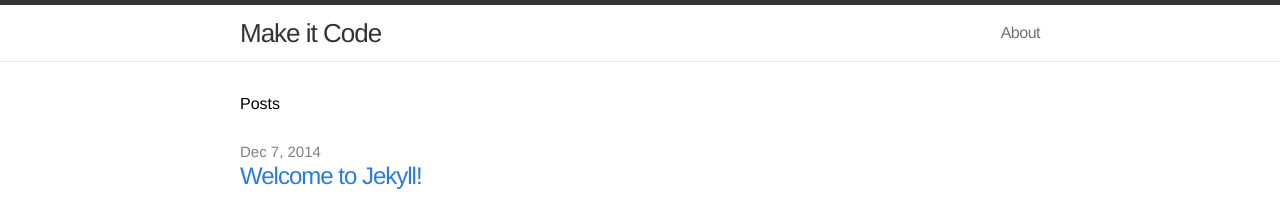
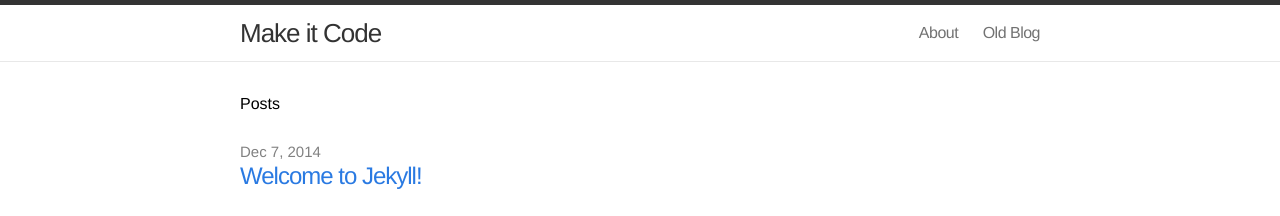
Before and after one commit to AfonsoFGarcia/AfonsoFGarcia.github.io, a Jekyll site: the page built from index.html, in a window 1280 px wide. Shown: the top 216 px of the page. Built offline with Jekyll 4.4.1, drawn with Linux system fonts in a browser that asks for light colours.

Commit message:
Added link to old blog until it is migrated

```diff
--- a/_includes/header.html
+++ b/_includes/header.html
@@ -20,6 +20,7 @@
         {% for page in site.pages %}
           {% if page.title %}<a class="page-link" href="{{ page.url | prepend: site.baseurl }}">{{ page.title }}</a>{% endif %}
         {% endfor %}
+		<a class="page-link" href="http://blog.afonsogarcia.pt/">Old Blog</a>
       </div>
     </nav>
 
```
